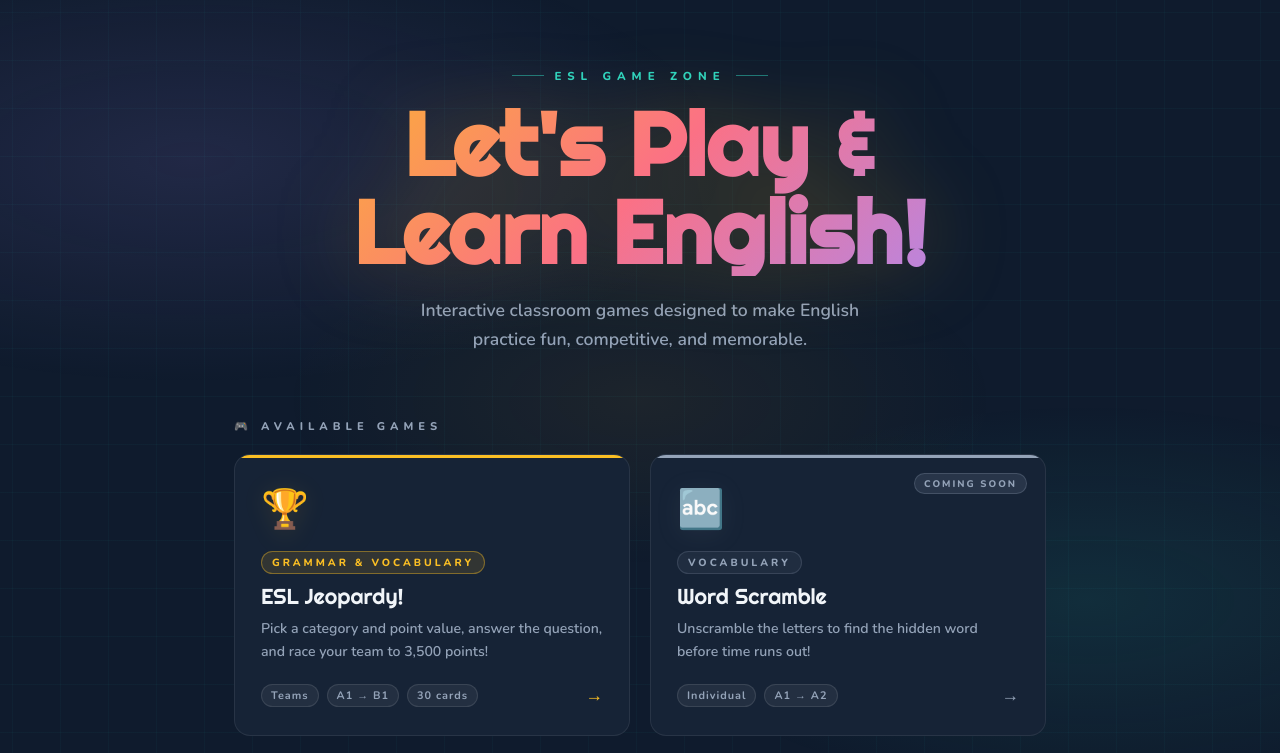
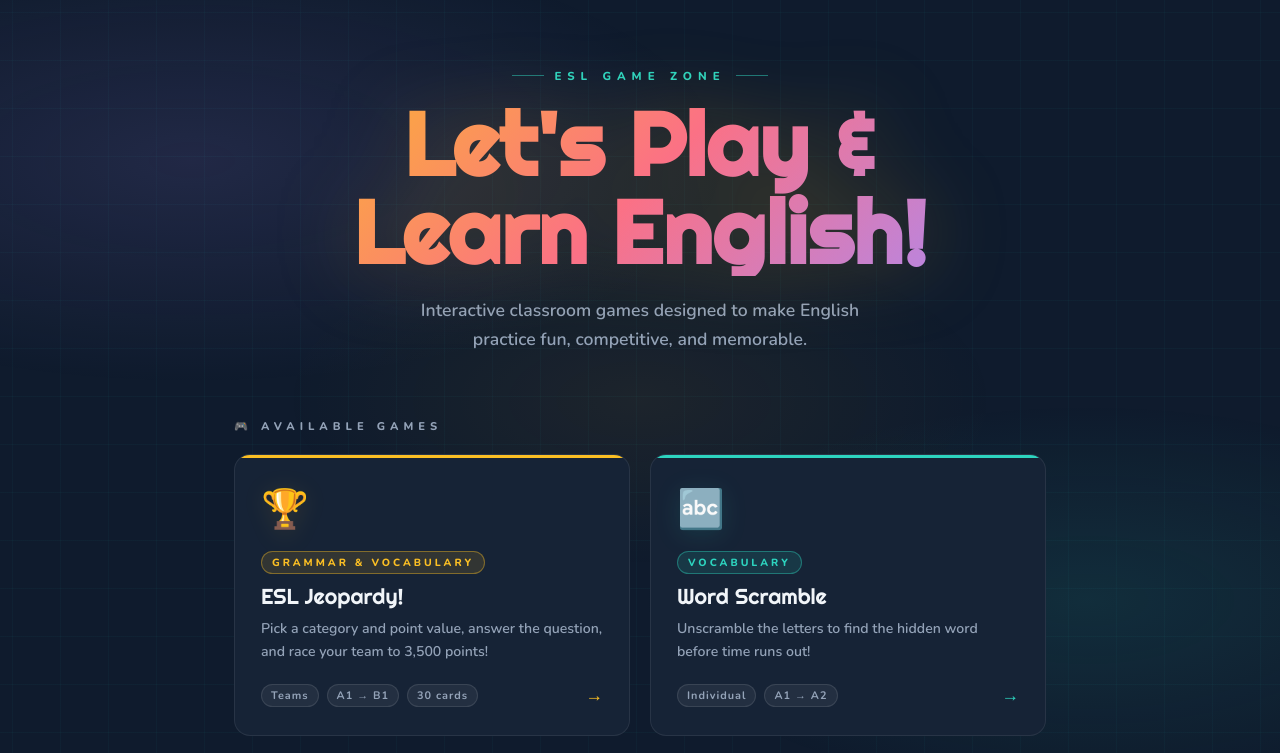
Before and after one commit to yoavharo-dotcom/EnglishWebExercises, a plain HTML site: page index.html in a window 1280 px wide. Shown: the top 753 px of the page. Drawn offline with nearby package versions, Linux system fonts and the light colour scheme.

Commit message:
Update index
Added unscramle word game

```diff
--- a/index.html
+++ b/index.html
@@ -266,8 +266,7 @@
     </a>
 
     <!-- PLACEHOLDER — coming soon examples so the page doesn't look empty -->
-    <a href="#" class="game-card card--teal card--soon">
-      <span class="soon-badge">Coming soon</span>
+    <a href="word-scramble.html" class="game-card card--teal">
       <span class="card-emoji">🔤</span>
       <span class="card-tag">Vocabulary</span>
       <div class="card-title">Word Scramble</div>
```
